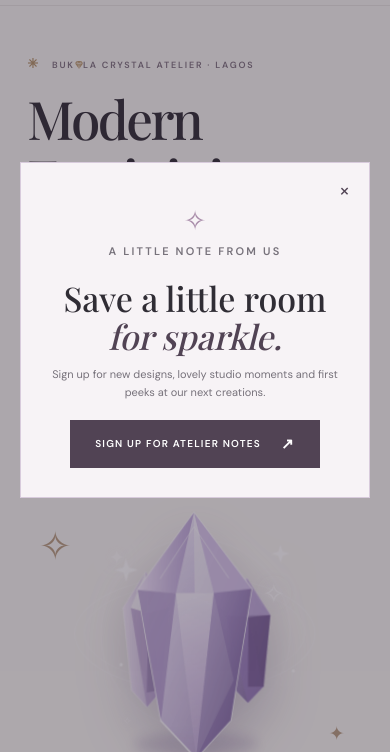
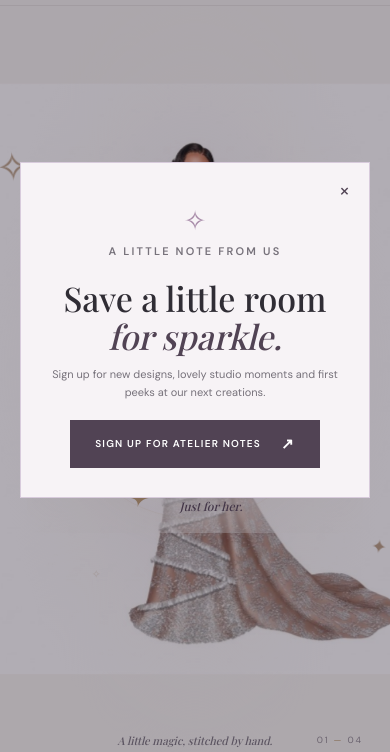
Before and after one commit to GT-Hub27/Bukola-Crystal, a plain HTML site: page index.html in a window 390 px wide. Shown: the part 92-844 px from the top of the page. Drawn offline with nearby package versions, Linux system fonts and the light colour scheme; a web font is replaced by a local one.

Commit message:
Refactor code structure for improved readability and maintainability

```diff
--- a/index.html
+++ b/index.html
@@ -25,52 +25,11 @@
       </div>
       <div class="hero-art">
         <div class="hero-frame">
-          <div class="crystal-stage" role="img" aria-label="A luminous, animated amethyst crystal">
+          <div class="crystal-stage" role="img" aria-label="A model wearing a sparkling white beaded couture gown">
             <span class="crystal-aura"></span>
             <span class="crystal-ring crystal-ring-one"></span>
             <span class="crystal-ring crystal-ring-two"></span>
-            <svg class="hero-crystal" viewBox="0 0 500 600" aria-hidden="true">
-              <defs>
-                <linearGradient id="crystal-face" x1="0" y1="0" x2="1" y2="1"><stop stop-color="#fff" stop-opacity=".96"/><stop offset=".42" stop-color="#ded0f4" stop-opacity=".82"/><stop offset="1" stop-color="#8f72af" stop-opacity=".9"/></linearGradient>
-                <linearGradient id="crystal-left" x1="0" y1="0" x2="1" y2="0"><stop stop-color="#f8ecff" stop-opacity=".92"/><stop offset="1" stop-color="#a98dcc" stop-opacity=".66"/></linearGradient>
-                <linearGradient id="crystal-right" x1="0" y1="0" x2="1" y2="1"><stop stop-color="#bca3db" stop-opacity=".72"/><stop offset="1" stop-color="#6c568f" stop-opacity=".94"/></linearGradient>
-                <linearGradient id="crystal-core" x1="0" y1="0" x2="0" y2="1"><stop stop-color="#fff" stop-opacity=".68"/><stop offset="1" stop-color="#ddbbf1" stop-opacity=".05"/></linearGradient>
-                <filter id="crystal-glow" x="-60%" y="-40%" width="220%" height="190%"><feGaussianBlur stdDeviation="11"/></filter>
-              </defs>
-              <ellipse cx="250" cy="525" rx="125" ry="25" fill="#806b9c" opacity=".22" filter="url(#crystal-glow)"/>
-              <g class="crystal-small crystal-small-left">
-                <path d="M104 247 151 173 198 247 182 414 151 449 120 414Z" fill="url(#crystal-left)" stroke="#fff" stroke-opacity=".62" stroke-width="2"/>
-                <path d="m151 173 5 85-36-11Z" fill="#fff" fill-opacity=".72"/>
-                <path d="m151 173 47 74-42 11Z" fill="#d9c8ed" fill-opacity=".8"/>
-                <path d="m120 247 36 11 26 156-31 35Z" fill="#a88cc7" fill-opacity=".68"/>
-                <path d="m156 258 42-11-16 167-31 5Z" fill="#7e649f" fill-opacity=".65"/>
-              </g>
-              <g class="crystal-small crystal-small-right">
-                <path d="m316 264 40-77 48 77-15 145-33 34-32-34Z" fill="url(#crystal-right)" stroke="#fff" stroke-opacity=".6" stroke-width="2"/>
-                <path d="m356 187 3 81-43-4Z" fill="#f8ebff" fill-opacity=".8"/>
-                <path d="m356 187 48 77-45 0Z" fill="#c8b4e2" fill-opacity=".78"/>
-                <path d="m313 264 46 4 29 141-32 34Z" fill="#9e82c1" fill-opacity=".68"/>
-                <path d="m359 268 45-4-15 145-32 0Z" fill="#72588f" fill-opacity=".7"/>
-              </g>
-              <g class="crystal-main">
-                <path d="m250 54 116 156-45 267-71 77-71-77-45-267Z" fill="url(#crystal-face)" stroke="#fff" stroke-opacity=".92" stroke-width="3"/>
-                <path d="m250 54-116 156 78 8Z" fill="url(#crystal-left)"/>
-                <path d="m250 54 116 156-77 8Z" fill="#d7c6ec" fill-opacity=".9"/>
-                <path d="m134 210 78 8-33 259Z" fill="#b29ace" fill-opacity=".76"/>
-                <path d="m212 218 77 0-39 336Z" fill="url(#crystal-core)"/>
-                <path d="m289 218 77-8-45 267-71 77Z" fill="url(#crystal-right)"/>
-                <path d="m212 218 77 0-39 336Z" fill="#f7edff" fill-opacity=".2"/>
-                <path d="m250 54 39 164-39 0Z" fill="#fff" fill-opacity=".48"/>
-                <path d="m289 218 39 177-78 159Z" fill="#fff" fill-opacity=".15"/>
-                <path d="m212 218 38 336-71-77Z" fill="#fff" fill-opacity=".13"/>
-                <path d="m180 188 70-105 70 105" fill="none" stroke="#fff" stroke-opacity=".56" stroke-width="2"/>
-              </g>
-              <g class="crystal-flare" fill="#fff">
-                <path d="m103 135 5 17 17 5-17 5-5 17-5-17-17-5 17-5Z"/>
-                <path d="m394 112 4 13 13 4-13 4-4 13-4-13-13-4 13-4Z"/>
-                <circle cx="92" cy="335" r="3"/><circle cx="416" cy="350" r="3"/>
-              </g>
-            </svg>
+            <img class="hero-gown" src="assets/hero-gown.jpg" alt="" width="768" height="1029">
             <span class="crystal-sparkle sparkle-one">✦</span>
             <span class="crystal-sparkle sparkle-two">✧</span>
             <span class="crystal-sparkle sparkle-three">✧</span>
--- a/style.css
+++ b/style.css
@@ -40,35 +40,32 @@ h1 em,h2 em,p em{font-weight:500}
 .text-link span{font-size:15px}
 .hero{max-width:1440px;margin:auto;min-height:645px;padding:69px 8.2vw 59px;display:grid;grid-template-columns:1fr .93fr;align-items:center;gap:6.5vw;position:relative;overflow:hidden}
 .hero-copy{padding:10px 0 20px;position:relative;z-index:1}
-.hero h1{font-size:clamp(56px,7vw,98px);letter-spacing:-.048em;margin:0 0 23px}
+.hero h1{font-size:clamp(46px,4.8vw,76px);letter-spacing:-.048em;margin:0 0 23px}
 .hero h1 em,.section-heading h2 em,.intro h2 em,.pathway h2 em,.accessory-copy h2 em,.bottom-cta h2 em,.page-hero h1 em,.collection h2 em,.design-request h2 em,.booking-form h2 em,.story-copy h2 em,.signup-form h1 em{color:var(--plum);font-style:italic}
 .hero-lead{font-size:14px;max-width:380px;color:var(--muted);margin-bottom:28px}
 .hero-actions{display:flex;align-items:center;gap:25px;flex-wrap:wrap}
 .hero-note{display:flex;align-items:center;gap:12px;margin-top:55px;font:italic 13px var(--serif);color:var(--muted);line-height:1.4}
 .hero-note b{font-weight:500;color:var(--plum)}
 .gem-small{font-size:24px;color:var(--gold)}
-.hero-art{position:relative;max-width:520px;justify-self:center;width:100%;padding:20px 20px 35px}
-.hero-frame{height:495px;overflow:hidden;position:relative;border-radius:48% 48% 2px 2px;background:transparent}
-.crystal-stage{position:absolute;inset:0;display:grid;place-items:center;overflow:hidden;background:transparent}
-.crystal-aura{position:absolute;width:72%;aspect-ratio:1;border:1px solid rgba(255,255,255,.68);border-radius:50%;box-shadow:0 0 42px rgba(255,255,255,.56),inset 0 0 38px rgba(255,255,255,.36);animation:crystal-aura 6s ease-in-out infinite}
-.crystal-ring{position:absolute;width:85%;height:30%;border:1px solid rgba(255,255,255,.42);border-radius:50%;transform:rotate(-24deg);animation:crystal-ring 10s linear infinite}
-.crystal-ring-two{width:78%;height:26%;transform:rotate(32deg);animation-direction:reverse;opacity:.65}
-.hero-crystal{position:relative;z-index:1;width:90%;height:92%;overflow:visible;filter:drop-shadow(0 24px 24px rgba(70,49,91,.25));animation:crystal-float 6s ease-in-out infinite}
-.crystal-small-left{transform-origin:151px 350px;animation:crystal-shimmer 5s ease-in-out infinite}
-.crystal-small-right{transform-origin:356px 340px;animation:crystal-shimmer 5s ease-in-out -2.4s infinite}
-.crystal-flare{opacity:.7;animation:crystal-twinkle 3s ease-in-out infinite}
-.crystal-sparkle{position:absolute;z-index:2;color:#fff;text-shadow:0 0 12px rgba(255,255,255,.95),0 0 24px rgba(216,189,242,.85);animation:crystal-twinkle 2.8s ease-in-out infinite}
+.hero-art{position:relative;max-width:570px;justify-self:center;width:100%;padding:20px 20px 35px}
+.hero-frame{height:520px;overflow:hidden;position:relative;border-radius:48% 48% 2px 2px;background:transparent}
+.crystal-stage{position:absolute;inset:0;display:grid;place-items:center;overflow:hidden;background:radial-gradient(ellipse at 50% 48%,rgba(235,228,237,.72),rgba(248,246,242,.35) 48%,transparent 72%)}
+.crystal-aura{position:absolute;width:72%;aspect-ratio:1;border:1px solid rgba(189,157,112,.3);border-radius:50%;box-shadow:0 0 42px rgba(189,157,112,.15),inset 0 0 38px rgba(216,198,236,.3);animation:crystal-aura 6s ease-in-out infinite}
+.crystal-ring{position:absolute;width:85%;height:30%;border:1px solid rgba(81,67,84,.2);border-radius:50%;transform:rotate(-24deg);animation:crystal-ring 10s linear infinite}
+.crystal-ring-two{width:78%;height:26%;border-color:rgba(189,157,112,.32);transform:rotate(32deg);animation-direction:reverse;opacity:.65}
+.hero-gown{position:relative;z-index:1;min-width:0;min-height:0;width:100%;height:100%;object-fit:contain;mix-blend-mode:multiply;animation:hero-image-float 7s ease-in-out infinite}
+.crystal-sparkle{position:absolute;z-index:2;color:#bd9d70;text-shadow:0 0 10px rgba(255,255,255,.95),0 0 22px rgba(189,157,112,.38);animation:crystal-twinkle 2.8s ease-in-out infinite}
 .sparkle-one{top:25%;left:18%;font-size:21px}
 .sparkle-two{top:33%;right:17%;font-size:28px;animation-delay:-1.3s}
 .sparkle-three{bottom:23%;left:23%;font-size:15px;animation-delay:-.7s}
-@keyframes crystal-float{0%,100%{transform:translateY(4px) rotate(-1deg)}50%{transform:translateY(-13px) rotate(1deg)}}
+@keyframes hero-image-float{0%,100%{transform:translateY(4px) scale(1)}50%{transform:translateY(-9px) scale(1.012)}}
 @keyframes crystal-aura{0%,100%{transform:scale(.94);opacity:.62}50%{transform:scale(1.05);opacity:1}}
 @keyframes crystal-ring{0%{transform:rotate(-24deg) scale(.96)}50%{transform:rotate(0deg) scale(1.04)}100%{transform:rotate(24deg) scale(.96)}}
-@keyframes crystal-shimmer{0%,100%{opacity:.8}50%{opacity:1}}
 @keyframes crystal-twinkle{0%,100%{opacity:.25;transform:scale(.75)}50%{opacity:1;transform:scale(1.18)}}
 .hero-caption{position:absolute;bottom:17px;left:5px;font:italic 14px var(--serif);color:var(--muted)}
-.float-gem{position:absolute;color:#b89e81}
-.gem-one{font-size:40px;left:-4px;top:17%}.gem-two{font-size:19px;right:3px;bottom:25%}
+.float-gem{position:absolute;color:#b89e81;animation:gem-drift 5s ease-in-out infinite}
+.gem-one{font-size:40px;left:-4px;top:17%}.gem-two{font-size:19px;right:3px;bottom:25%;animation-delay:-2.2s}
+@keyframes gem-drift{0%,100%{transform:translateY(0) rotate(-4deg)}50%{transform:translateY(-9px) rotate(8deg)}}
 .hero-index{position:absolute;bottom:25px;right:7.7vw;font-size:9px;letter-spacing:.2em;color:#8f8990}.hero-index span{color:var(--gold)}
 .intro{text-align:center;padding-top:95px;padding-bottom:102px}
 .intro h2,.section-heading h2,.accessory-copy h2,.bottom-cta h2,.collection h2,.story-copy h2,.design-request h2,.booking-form h2{font-size:clamp(34px,4.4vw,56px);letter-spacing:-.025em;margin-bottom:15px}
@@ -383,14 +380,20 @@ h1 em,h2 em,p em{font-weight:500}
 @media(max-width:1100px){.nav-wrap .main-nav,.nav-wrap .nav-signup{display:none}.nav-wrap .nav-menu{display:block}.mobile-nav.open{display:flex;flex-direction:column;background:var(--paper);padding:4px 6vw 17px;border-top:1px solid var(--line)}.mobile-nav.open a{padding:10px 0;border-bottom:1px solid #ebe6eb;font-size:10px;letter-spacing:.1em;text-transform:uppercase;color:#5b5360}}
 @media(max-width:560px){.caption-editor{grid-template-columns:1fr}.caption-editor h3{grid-column:auto}.caption-save-message{margin:10px 0 0;display:block}}
 @media(max-width:760px){
-  .hero{row-gap:0}
-  .hero-copy{display:contents}
-  .hero-copy>.eyebrow{grid-row:1}
-  .hero-copy>h1{grid-row:2}
-  .hero-copy>.hero-lead{grid-row:3}
-  .hero-art{grid-row:4;margin-inline:auto}
-  .hero-copy>.hero-actions{grid-row:5}
-  .hero-copy>.hero-note{grid-row:6}
+  .hero{min-height:clamp(620px,calc(100vh - 90px),760px);min-height:clamp(620px,calc(100svh - 90px),760px);padding:38px 7vw 44px;grid-template-columns:minmax(0,1fr);align-items:center;gap:0}
+  .hero-copy{display:block;position:relative;z-index:2;width:100%;max-width:620px;margin:auto;padding:18px 0;text-align:center;background:radial-gradient(ellipse at center,rgba(248,246,242,.82),rgba(248,246,242,.58) 58%,transparent 100%)}
+  .hero-copy>*{grid-row:auto}
+  .hero h1{font-size:clamp(32px,8.4vw,46px);line-height:1.06;margin-bottom:16px}
+  .hero-lead{font-size:12px;max-width:330px;margin:0 auto 20px}
+  .hero-actions{justify-content:center;gap:12px}
+  .hero-actions .button{min-height:38px;padding:0 13px;font-size:8px;gap:8px}
+  .hero-actions .text-link{font-size:8px;gap:6px}
+  .hero-note{justify-content:center;margin-top:18px;font-size:12px}
+  .hero-art{position:absolute;inset:0;z-index:0;grid-row:auto;max-width:none;width:100%;height:100%;padding:0;margin:0;justify-self:stretch;pointer-events:none}
+  .hero-frame{height:100%;border-radius:0}
+  .hero-gown{width:112%;height:100%;max-width:none}
+  .hero-caption{left:50%;bottom:12px;transform:translateX(-50%);font-size:11px;white-space:nowrap}
+  .hero-index{z-index:2;bottom:12px;right:7vw}
 }
 @media(max-width:980px){
   .home-accessories .accessory-carousel .work-card{flex-basis:47%}
```
Also changed, not shown: assets/hero-gown.jpg (added).
